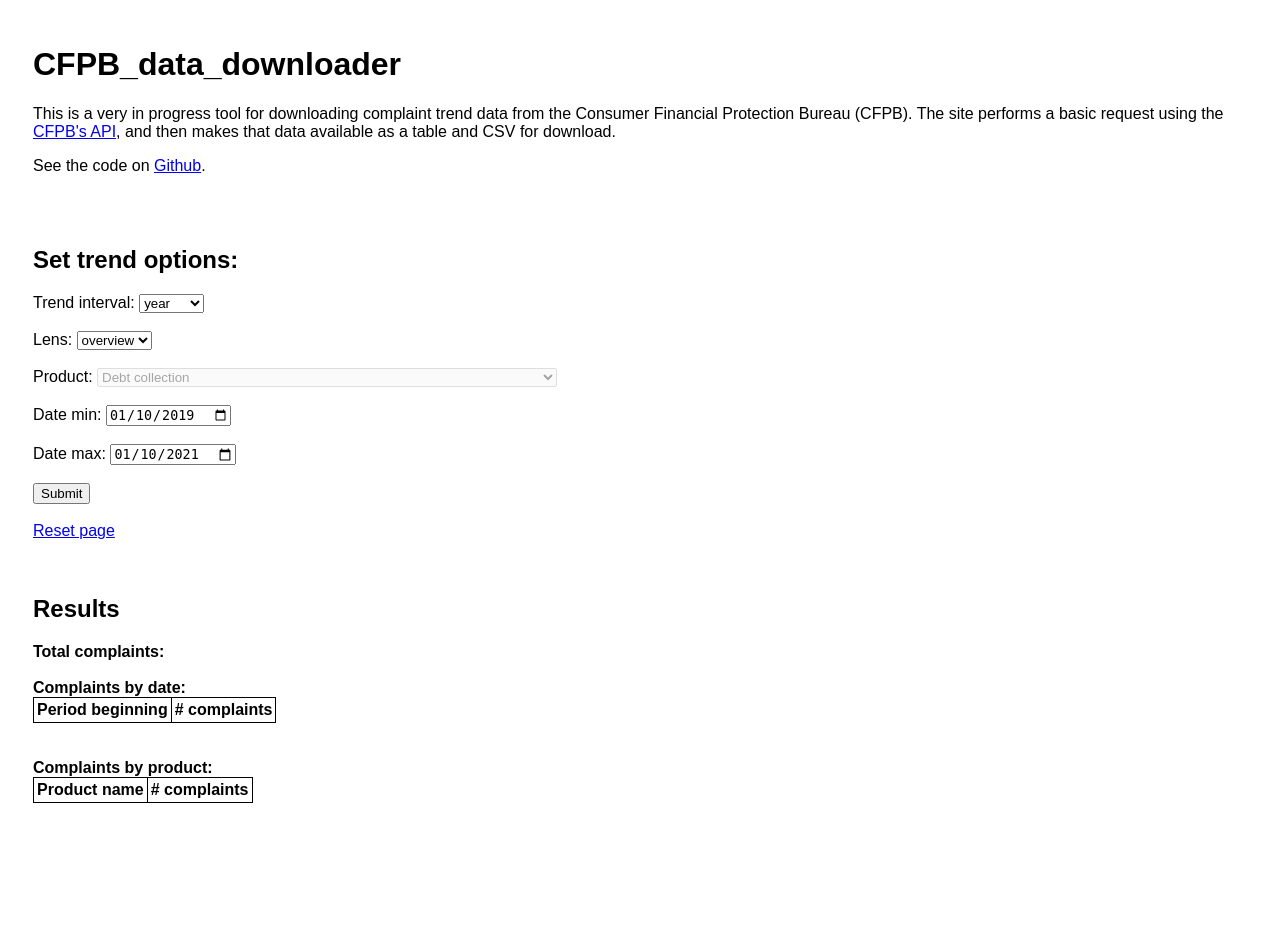
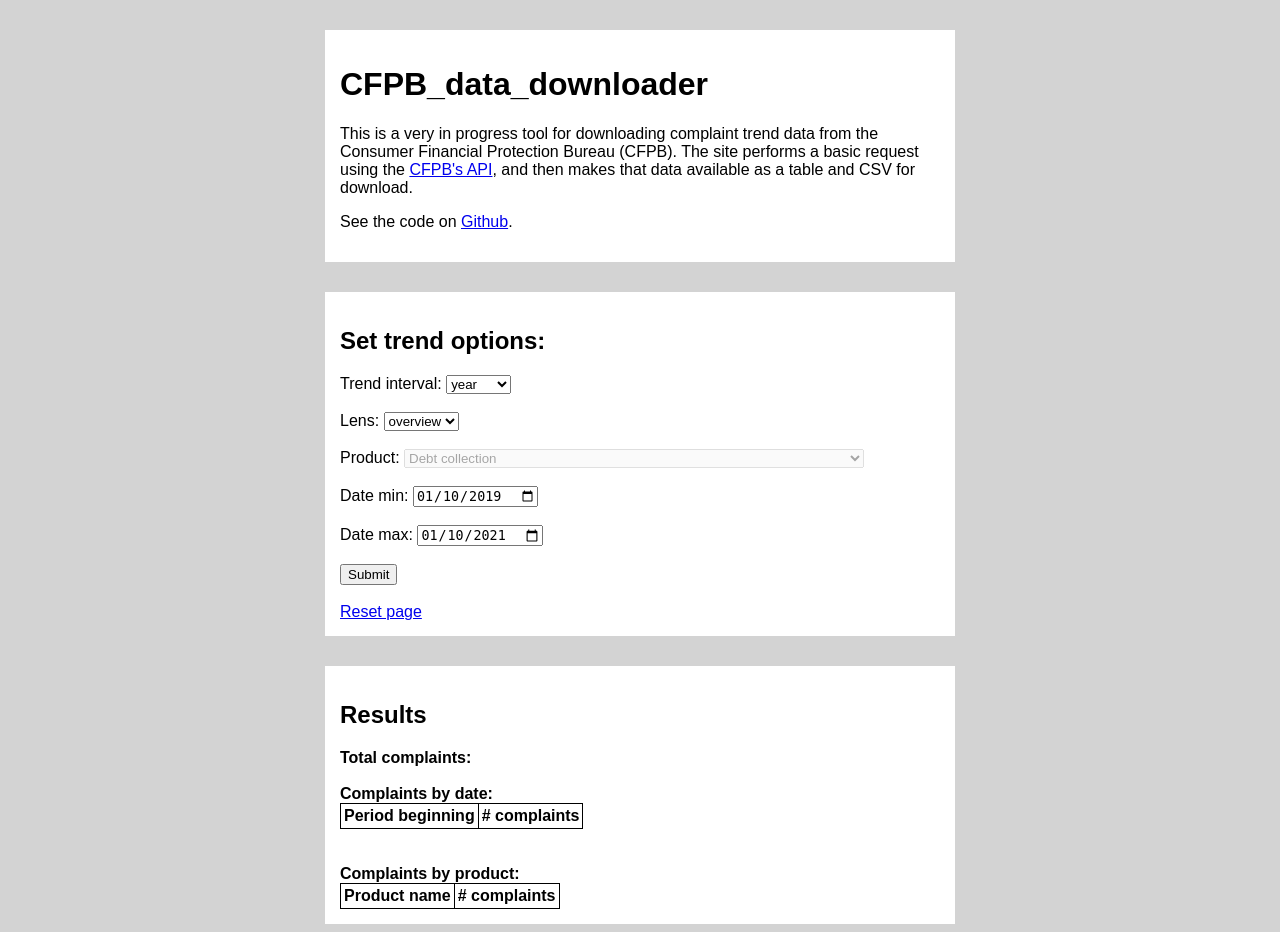
Before and after one commit to gweissman86/cfpb_data_downloader, a PHP site: page / in a window 1280 px wide. Before the commit the page ends 803 px from the top, so only its background shows below. Run offline with PHP 8.4, Linux system fonts and the light colour scheme; lists and menus that the app fills with data are empty.

Commit message:
update div styling

```diff
--- a/src/style.css
+++ b/src/style.css
@@ -1,5 +1,6 @@
 body {
     font-family: sans-serif;
+    background-color: lightgray;
 }
 
 table, tr, td, th {
@@ -13,12 +14,15 @@ table {
   max-width: 300px;
 }
 
-.primary {
-    margin: 15px;
-    padding: 10px;
+div.primary {
+    margin-top: 30px;
+    margin-right: auto;
+    margin-left: auto;
+    padding: 15px;
+    background-color: white;
+    max-width: 600px;
 }
 
-
-a.button {
-    appearance: button;
+#results {
+/*    background-color: pink; */
 }
```
